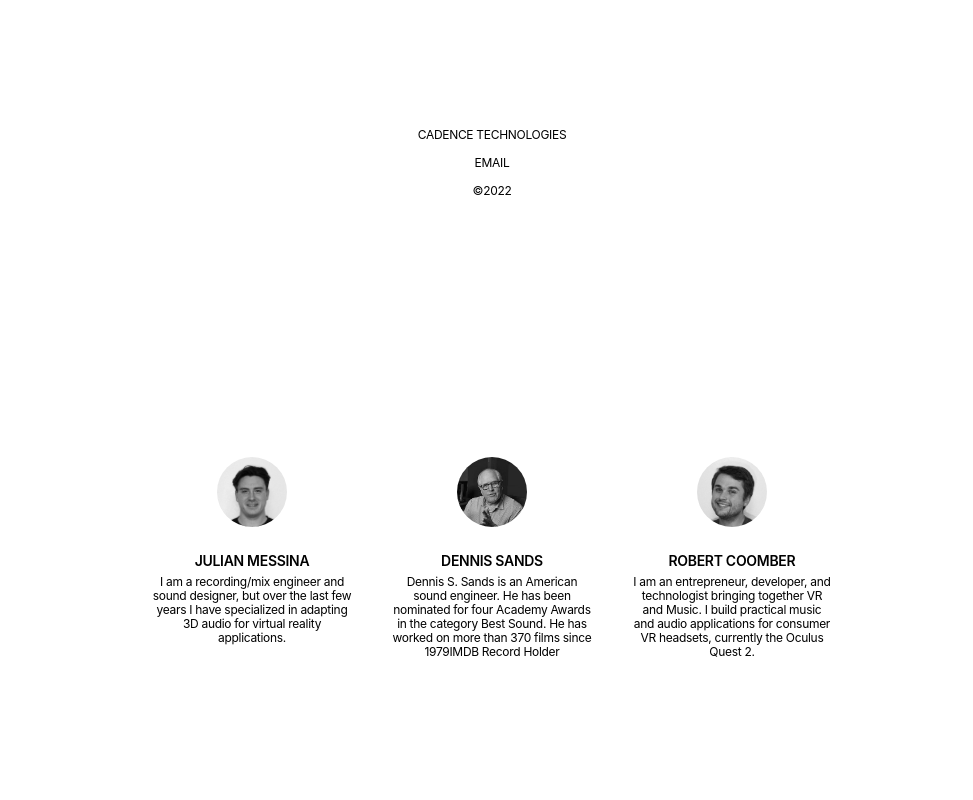
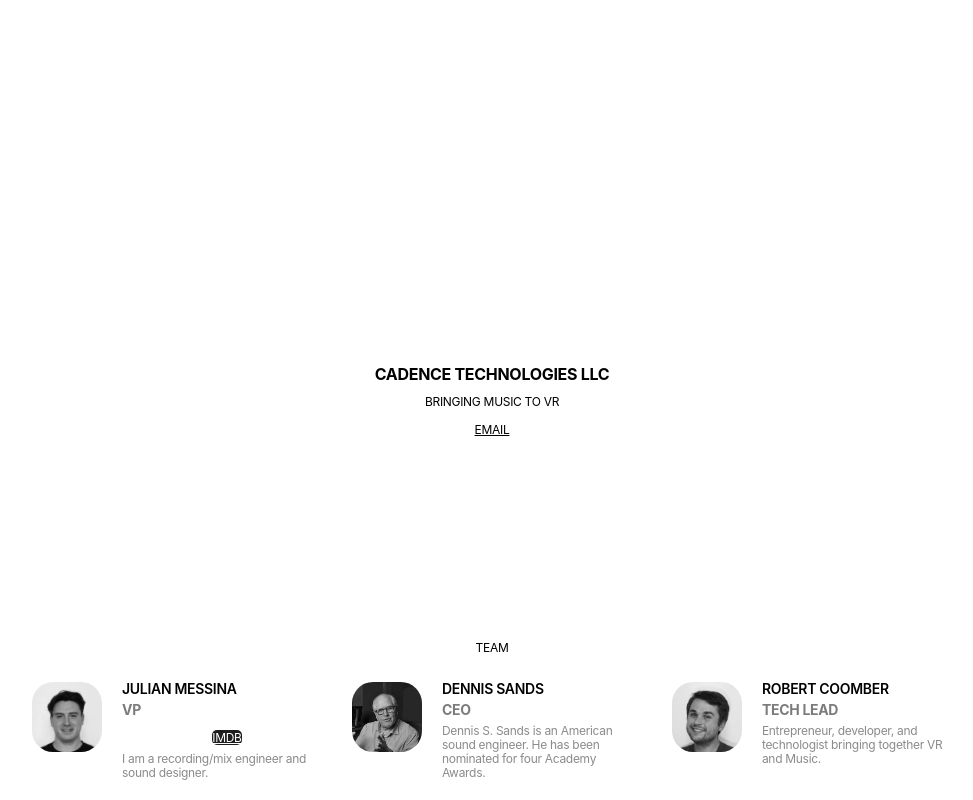
Before and after one commit to 4th-Floor/CadenceWeb, a plain HTML site: page index.html in a window 1280 px wide. Shown: the whole page, without its empty margins (148-1121 px from the left). Drawn offline with Linux system fonts and the light colour scheme.

Commit message:
Everythign is good but need to make link to the left

```diff
--- a/index.html
+++ b/index.html
@@ -6,31 +6,38 @@
 </head>
 <body>
   <div class='wrapper'>
-    <ul class='menu'>
-      <li><p>Cadence Technologies</p></li>
+    <ul class='itemList'>
+      <li><p class="cadenceTitle">Cadence Technologies LLC</p></li>
+      <li><p>Bringing music to VR</p></li>
       <li><a href="mailto:robert@4th-floor.com">email</a></li>
-      <li><p>&copy;2022</p></li>
     </ul>
-    <div class="row">
 
-
+    <div class="row profiles">
+        <h2 style="padding-bottom: 20px;">Team</h2>
         <div class="column">
             <img class="headshot" src="public/julian.png" alt="Dennis Sands" />
             <h2 class="name">Julian Messina</h2>
-            <p class="description">I am a recording/mix engineer and sound designer, but over the last few years I have specialized in adapting 3D audio for virtual reality applications.</p>
+            <p class="title">VP</p>
+            <a class="link-btn" href="https://www.imdb.com/name/nm0762304/">imdb</a>
+            <p class="description">I am a recording/mix engineer and sound designer.</p>
         </div>
         <div class="column">
             <img class="headshot" src="public/dennis.png" alt="Dennis Sands" />
-            <h2 class="name">Dennis Sands</h2>
-            <p class="description">Dennis S. Sands is an American sound engineer. He has been nominated for four Academy Awards in the category Best Sound. He has worked on more than 370 films since 1979IMDB Record Holder</p>
+            <p class="name" href="https://www.imdb.com/name/nm0762304/">Dennis Sands </p>
+            <p class="title">CEO</p>
+            <p class="description">Dennis S. Sands is an American sound engineer. He has been nominated for four Academy Awards.</p>
         </div>
         <div class="column">
             <img class="headshot" src="public/robert.png" alt="Dennis Sands" />
             <h2 class="name">Robert Coomber</h2>
-            <p class="description">I am an entrepreneur, developer, and technologist bringing together VR and Music. I build practical music and audio applications for consumer VR headsets, currently the Oculus Quest 2.</p>
+            <p class="title">Tech Lead</p>
+            <p class="description">Entrepreneur, developer, and technologist bringing together VR and Music.</p>
         </div>
     </div>
   </div>
+
+
+
 </body>
 </body>
 </html>
--- a/styles.css
+++ b/styles.css
@@ -1,5 +1,6 @@
 /* Create three equal columns that floats next to each other */
 .column {
+  position: relative;
   float: left;
   width: 33.33%;
   padding: 0px;
@@ -7,25 +8,25 @@
 
 /* Clear floats after the columns */
 .row:after {
+  bottom: 10px;
   content: "";
   display: table;
-  clear: both;
 }
 
-/* Responsive layout - makes the three columns stack on top of each other instead of next to each other */
-@media screen and (max-width:600px) {
-  .column {
-    clear: both;
-    float: right;
-    width: 100%;
-  }
+.itemList{
+  position: absolute;
+  top: 45%;
+}
+
+.profiles{
+  position: absolute;
+  bottom: 0px;
 }
 
 
 html, body, div,
 h1, h2, h3, h4, h5, h6, p,
-b, u, i, center,
-dl, dt, dd, ol, ul, li,
+b, u, i, center,dl, dt, dd, ol, ul, li,
 menu, nav, output, ruby, section, summary,
 time, mark, audio, video {
   margin: 0;
@@ -59,12 +60,9 @@ table {
   border-spacing: 0;
 }
 
-/****************************************************************************/
-/* SUDO */
-/****************************************************************************/
 
 body {
-  font-family: -apple-system, BlinkMacSystemFont, "Segoe UI", Roboto, Helvetica, Arial, sans-serif, "Apple Color Emoji", "Segoe UI Emoji", "Segoe UI Symbol";
+  font-family:  BlinkMacSystemFont, "Segoe UI", Roboto, Helvetica, Arial, sans-serif, "Apple Color Emoji", "Segoe UI Emoji", "Segoe UI Symbol";
   text-rendering: optimizeLegibility;
   text-align: center;
   color: #000;
@@ -77,20 +75,50 @@ body {
 
 .name{
   position: relative;
-  text-align: center;
   font-weight: 600;
+  position: relative;
   font-size: 14px;
+  line-height: 14px;
+  width: 250px;
+  padding-inline: 20px;
+  text-align: left;
+}
+
+.cadenceTitle{
+  font-weight: 700;
+  font-size: 16px;
+}
+
+.title {
+  padding: 0;
+  color: rgb(124, 124, 124);
+  font-weight: 700;
+  font-size: 14px;
+  width: 250px;
+  padding-inline: 20px;
+  text-align: left;
 }
 
 .description{
-  width: 200px;
+  width: 280px;
   text-transform: none;
   position: relative;
-  text-align: center;
+  text-align: left;
   float: center;
   padding-inline: 20px;
   padding-bottom: 20px;
   line-height: 14px;
+  color: rgb(139, 139, 139);
+}
+
+.headshot{
+  width: 70px;
+  height: auto;
+  border-radius: 30%;
+  filter: grayscale(100%);
+  float:left;
+  margin-inline: 20px;
+  margin-bottom: 40px;
 }
 
 h1 {
@@ -105,28 +133,31 @@ h3 {
 }
 
 a {
-  text-decoration: none;
   color: #000;
   transition: opacity 1s;
-
+  text-align: left;
+  width: 300px;
 }
 
 p {
   margin: 0px 0;
 }
 
-.headshot{
-  width: 70px;
-  height: auto;
-  border-radius: 50%;
-  padding: 10px;
-  filter: grayscale(100%)
+.link-btn{
+  background-color: rgb(29, 29, 29);
+  color: white;
+  border: none;
+  text-align: left;
+  border-radius: 5px;
+  line-height: 20px;
+  position: relative;
+  left: 0px
 }
 
 .wrapper {
   display: grid;
   place-items: center;
-  min-height: 100vh;
+  min-height: 50vh;
 }
 
 footer {
@@ -157,3 +188,20 @@ footer a {
     color: #fff;
   }
 }
+/* Responsive layout - makes the three columns stack on top of each other instead of next to each other */
+@media screen and (max-width:600px) {
+  .column {
+    clear: both;
+    float: right;
+    width: 100%;
+  }
+
+  .itemList{
+    top: 0px;
+  }
+
+  .profiles{
+    top: 120px
+  }
+
+}
```
